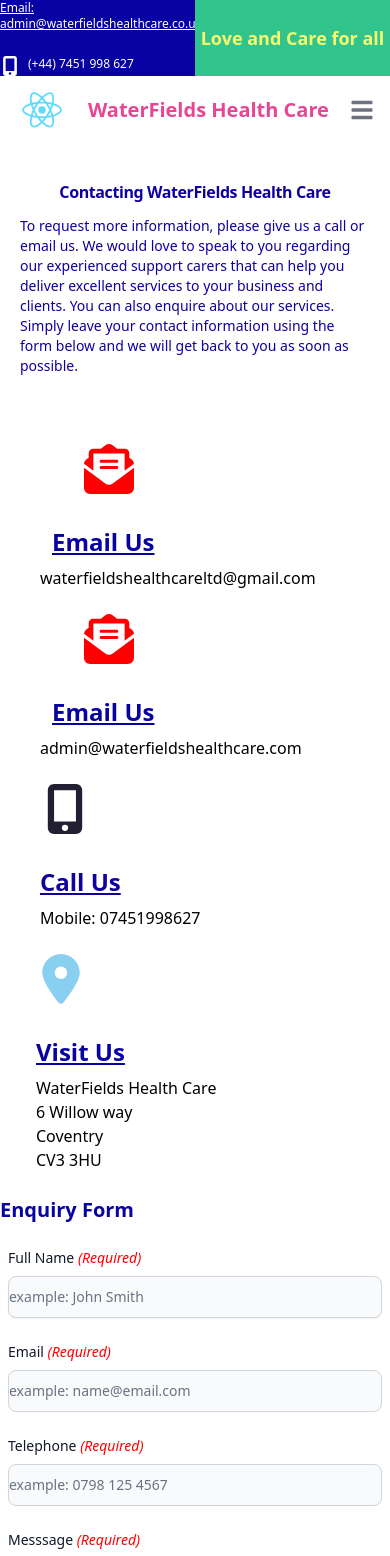
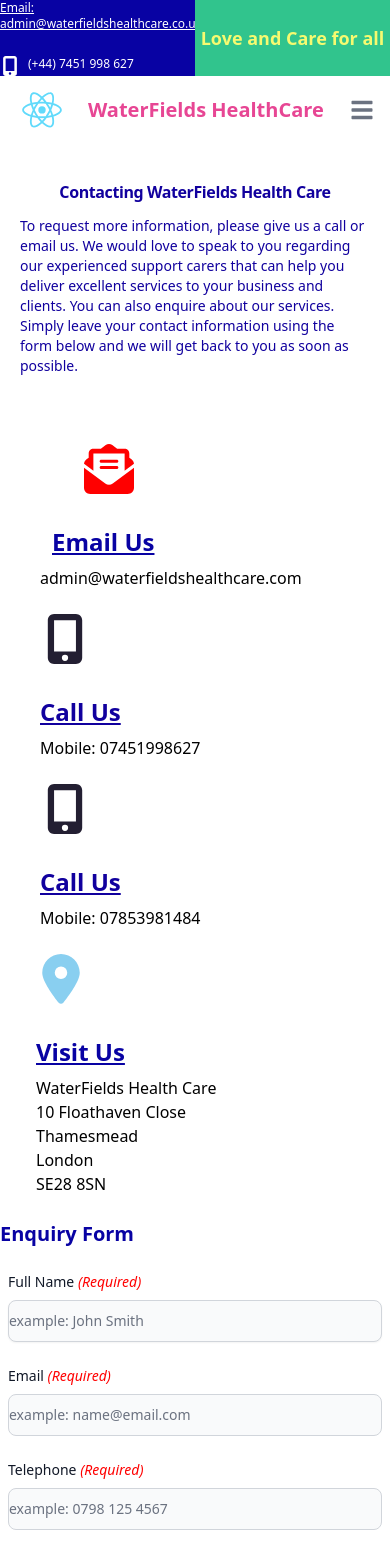
Before and after one commit to rufaro-13/Waterfields, a React (Create React App) app: page /contact in a window 390 px wide. Shown: the top 1556 px of the page. Built offline with nearby package versions, Linux system fonts and the light colour scheme.

Commit message:
new phone number

```diff
--- a/src/components/NavigBar.js
+++ b/src/components/NavigBar.js
@@ -52,7 +52,7 @@
           src={logo}
         /></Link>
         <span className="self-center whitespace-nowrap text-pink-500 text-xl font-bold dark:text-white">
-          WaterFields Health Care
+          WaterFields HealthCare
         </span>
       </Navbar.Brand>
       <div className="flex md:order-2 text-white">
--- a/src/pages/About.js
+++ b/src/pages/About.js
@@ -124,7 +124,7 @@
 
                             </div>
 
-                            <div class='flex mt-2 col-span-1 shadow-xl rounded-lg bg-gray-200'>
+                            <div class='flex mt-4 col-span-1 shadow-xl rounded-lg bg-gray-200'>
                                 <IconContext.Provider value={{ color: '#9E8604', size: '50px', padding:'1px ' }}>
                                     <div class="  sm:items-center sm:justify-center    mb-1">
                                     <TbStarFilled class="sm:items-center sm:justify-center  "/>
@@ -142,7 +142,7 @@
 
                             </div>
 
-                            <div class='flex mt-2 col-span-1 shadow-xl rounded-lg bg-gray-200'>
+                            <div class='flex mt-4 col-span-1 shadow-xl rounded-lg bg-gray-200'>
                                 <IconContext.Provider value={{ color: '#9E8604', size: '50px', padding:'1px ' }}>
                                     <div class="  sm:items-center sm:justify-center    mb-1">
                                     <TbStarFilled class="sm:items-center sm:justify-center  "/>
--- a/src/pages/Contact.js
+++ b/src/pages/Contact.js
@@ -55,7 +55,7 @@
                   <div className='lg:w-3/5 '>
                     <div class=" grid lg:grid-cols-2 lg:gap-12  md:grid-cols-2 md:gap-x-2 grid-col-1 px-2 md:px-2 pt-4 items-center sm:items-center sm:justify-center mx-4  lg:mx-2 mt-1">
 
-                    <div class="lg:px-1 px-4  col-span-1 max-w-max  md:w-1/2 sm:items-start sm:justify-start">
+                    {/* <div class="lg:px-1 px-4  col-span-1 max-w-max  md:w-1/2 sm:items-start sm:justify-start">
 
                         <IconContext.Provider value={{ color: '#ff0000', size: '50px', padding:'5px 2px' }}>
                             <a href="mailto:WaterFieldsltd@gmail.com"><div class="  sm:items-center sm:justify-center  mx-5 mt-5 mb-5">
@@ -70,7 +70,7 @@
 
                             </p>
                           </div>
-                    </div>
+                    </div> */}
 
                     <div class="lg:px-1 px-4  col-span-1 max-w-max  md:w-1/2 sm:items-start sm:justify-start">
 
@@ -111,14 +111,31 @@
                             </p>
                           </div>
 
+                    </div>
 
+                    <div class="lg:px-1 px-4  col-span-1 max-w-max  md:w-1/2 sm:items-start sm:justify-start">
+
+                          <IconContext.Provider value={{ color: '#231f32', size: '50px', padding:'5px 2px' }}>
+                            <a href="tel:07401220999"><div class="  sm:items-center sm:justify-center   mt-5 mb-5">
+                              <FaMobileScreenButton class="sm:items-center sm:justify-center  my-6"/>
+                            </div></a>
+                          </IconContext.Provider>
+                          <div class="  sm:items-center sm:justify-center   mt-1">
+                            <p class=" text-1xl font-normal">
+                            <div><span class="text-black text-2xl font-bold  "><a href="tel:07853 981 484"
+                            className="block py-2  underline text-darkbluetheme rounded hover:bg-gray-100 md:hover:bg-transparent
+                            md:hover:text-blue-700 md:p-0 md:dark:hover:text-blue-500 dark:text-navcolour dark:hover:bg-gray-700
+                             dark:hover:text-white md:dark:hover:bg-transparent dark:border-gray-700">Call Us</a></span></div>
+                            Mobile: 07853981484
+                            </p>
+                          </div>
 
                     </div>
 
                     {/* <div class="max-w-fit  sm:82 rounded-lg  sm:items-center sm:justify-center py-4  lg:ml-48 mt-8">
 
                           <IconContext.Provider value={{ color: '#231f32', size: '50px', padding:'5px 2px' }}>
-                            <a href="tel:07463 372 8971"><div class="  sm:items-center sm:justify-center   mt-5 mb-5">
+                            <a href="tel:07853 981 484"><div class="  sm:items-center sm:justify-center   mt-5 mb-5">
                               <FaMobileScreenButton class="sm:items-center sm:justify-center  my-6"/>
                             </div></a>
                           </IconContext.Provider>
@@ -127,12 +144,14 @@
                           <div class="  sm:items-center sm:justify-center   mt-1">
                             <p class=" text-1xl font-normal">
                             <div><span class="text-black "><a href="tel:07463 372 8971"
-                            className="block py-2  underline text-navcolour rounded hover:bg-gray-100 md:hover:bg-transparent md:hover:text-blue-700 md:p-0 md:dark:hover:text-blue-500 dark:text-navcolour dark:hover:bg-gray-700 dark:hover:text-white md:dark:hover:bg-transparent dark:border-gray-700">Call Us</a></span></div>
-                            Mobile: 07463 372 8971
+                            className="block py-2  underline text-darkbluetheme rounded hover:bg-gray-100 md:hover:bg-transparent
+                            md:hover:text-blue-700 md:p-0 md:dark:hover:text-blue-500 dark:text-navcolour dark:hover:bg-gray-700
+                             dark:hover:text-white md:dark:hover:bg-transparent dark:border-gray-700">Call Us</a></span></div>
+                            Mobile: 07853 981 484
                             </p>
                           </div>
 
-                    </div> */}
+                    </div>  */}
 
 
 
@@ -140,7 +159,7 @@
                     <div class="lg:px-1 px-3  col-span-1 max-w-max  md:w-1/2 sm:items-start sm:justify-start">
 
                           <IconContext.Provider value={{ color: '#89cff0', size: '50px', padding:'5px 2px' }}>
-                            <a href="https://www.google.com/maps/place/6+Willow+Wy.,+Coventry+CV3+3HY,+UK/@52.3855855,-1.4515059,17z"><div class="  sm:items-center sm:justify-center   mt-5 mb-5">
+                            <a href="https://www.google.com/maps/place/10+Floathaven+Cl,+London+SE28+8SN,+UK/@51.5023267,0.104638,17.04z"><div class="  sm:items-center sm:justify-center   mt-5 mb-5">
                               <FaLocationDot class="sm:items-center sm:justify-center  my-6"/>
                             </div></a>
                           </IconContext.Provider>
@@ -148,11 +167,12 @@
                             <p class=" text-1xl font-normal">
                               <div>
                                 <span class="text-black text-2xl font-bold">
-                                  <a href="https://www.google.com/maps/place/6+Willow+Wy.,+Coventry+CV3+3HY,+UK/@52.3855855,-1.4515059,17z"
+                                  <a href="https://www.google.com/maps/place/10+Floathaven+Cl,+London+SE28+8SN,+UK/@51.5023267,0.104638,17.04z"
                                       className="block py-2  underline text-navcolour rounded hover:bg-gray-100 md:hover:bg-transparent md:hover:text-blue-700 md:p-0 md:dark:hover:text-blue-500 dark:text-navcolour dark:hover:bg-gray-700 dark:hover:text-white md:dark:hover:bg-transparent dark:border-gray-700">Visit Us</a></span></div>
-                                      WaterFields Health Care <br/>6 Willow way
-                                      <br/>Coventry
-                                      <br/>CV3 3HU
+                                      WaterFields Health Care <br/>10 Floathaven Close
+                                      <br/>Thamesmead
+                                      <br/>London
+                                      <br/>SE28 8SN
                             </p>
                           </div>
 
```
